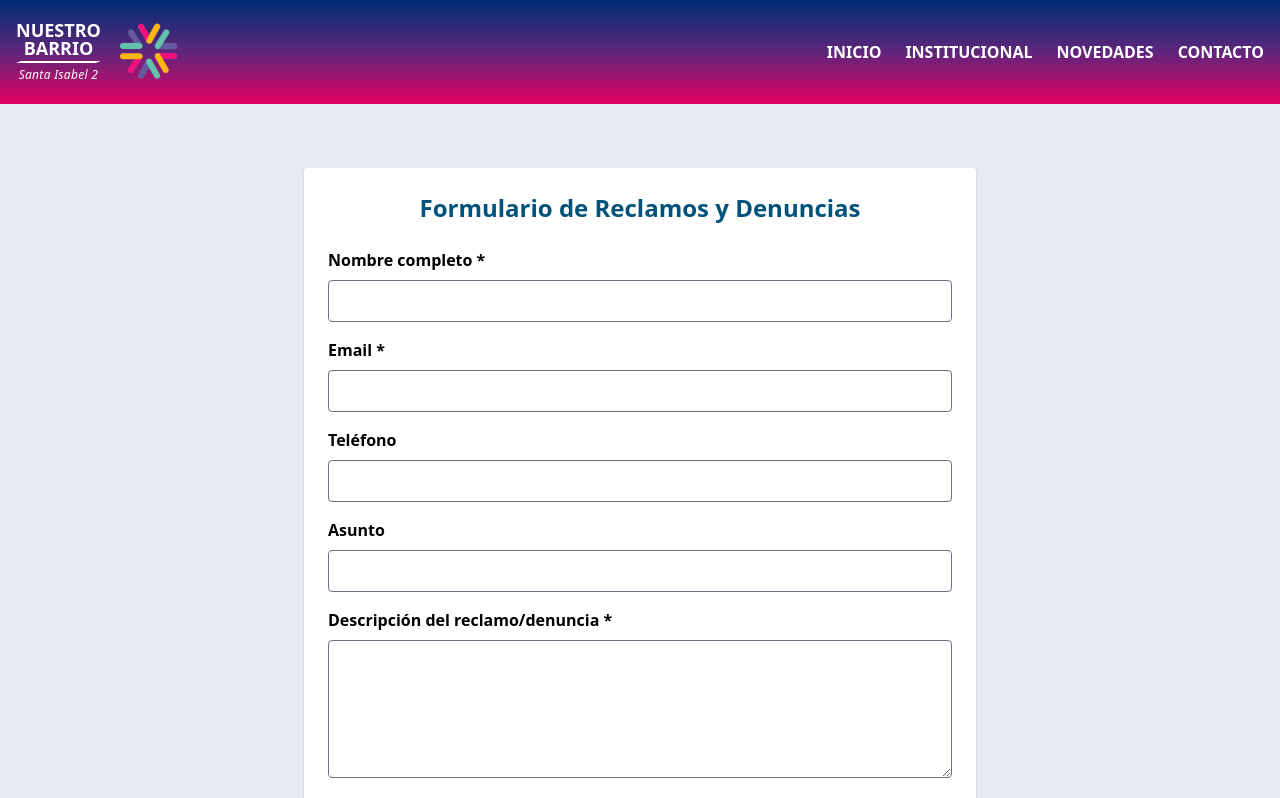
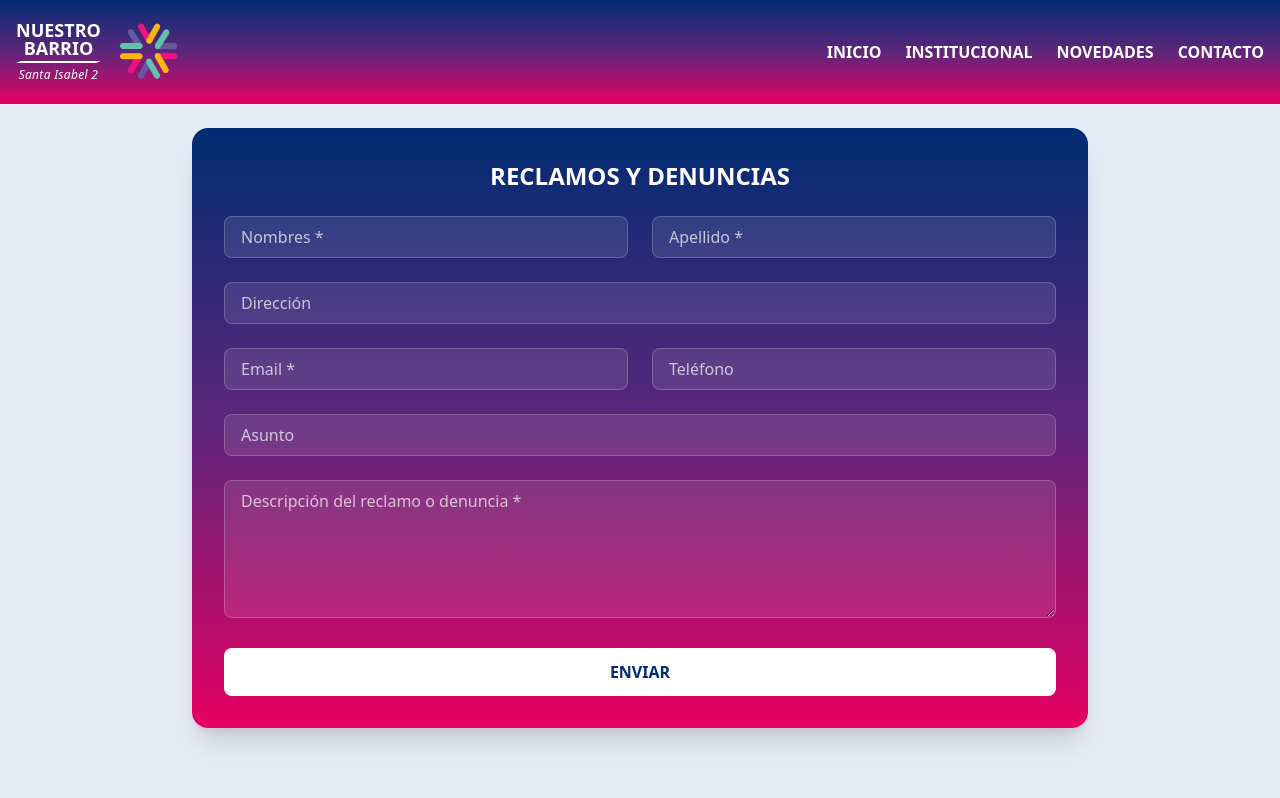
Before and after one commit to JosePolvora/VecinalFront, a React (Vite) app: page /reclamos in a window 1280 px wide. Shown: the top 798 px of the page. Built offline with nearby package versions, Linux system fonts and the light colour scheme.

Commit message:
actualizacion

```diff
--- a/package.json
+++ b/package.json
@@ -18,7 +18,8 @@
     "react": "^18.3.1",
     "react-dom": "^18.3.1",
     "react-icons": "^5.5.0",
-    "react-router-dom": "^6.24.1"
+    "react-router-dom": "^6.24.1",
+    "sweetalert2": "^11.22.2"
   },
   "devDependencies": {
     "@types/react": "^18.3.3",
--- a/src/componentes/layout/Footer.jsx
+++ b/src/componentes/layout/Footer.jsx
@@ -75,9 +75,9 @@ export default function Footer() {
                         <Link to="/institucional" className="hover:text-gray-300 transition-colors">
                             Institucional
                         </Link>
-                        <Link to="/digital" className="hover:text-gray-300 transition-colors">
+                        {/* <Link to="/digital" className="hover:text-gray-300 transition-colors">
                             Santa Isabel Digital
-                        </Link>
+                        </Link> */}
                         <Link to="/novedades" className="hover:text-gray-300 transition-colors">
                             Novedades
                         </Link>
--- a/src/paginas/FormularioReclamos.jsx
+++ b/src/paginas/FormularioReclamos.jsx
@@ -1,8 +1,13 @@
 import { useState } from 'react';
+import axios from 'axios';
+import Swal from 'sweetalert2';
+
 
 const FormularioReclamos = () => {
   const [formData, setFormData] = useState({
-    nombre: '',
+    nombres: '',
+    apellido: '',
+    direccion: '',
     email: '',
     telefono: '',
     asunto: '',
@@ -19,124 +24,143 @@ const FormularioReclamos = () => {
     });
   };
 
-  const handleSubmit = (e) => {
+  const handleSubmit = async (e) => {
     e.preventDefault();
 
-    // Aquí podés agregar validaciones básicas
-    if (!formData.nombre || !formData.email || !formData.descripcion) {
-      setError('Por favor, completa los campos requeridos.');
+    if (!formData.nombres || !formData.apellido || !formData.email || !formData.descripcion) {
+      Swal.fire({
+        icon: 'warning',
+        title: 'Campos Incompletos',
+        text: 'Por favor, completá los campos requeridos.',
+      });
       return;
     }
 
-    setError(null);
+    try {
+      await axios.post('http://localhost:3000/api/reclamos', formData);
 
-    // Simulamos envío
-    console.log('Datos enviados:', formData);
+      Swal.fire({
+        icon: 'success',
+        title: '¡Reclamo enviado!',
+        text: 'Tu reclamo fue registrado correctamente.',
+      });
 
-    // Aquí pondrías tu lógica real para enviar datos al backend con fetch o axios
-
-    setEnviado(true);
-
-    // Limpiar formulario si querés
       setFormData({
-      nombre: '',
+        nombres: '',
+        apellido: '',
+        direccion: '',
         email: '',
         telefono: '',
         asunto: '',
         descripcion: '',
       });
+    } catch (error) {
+      console.error(error);
+      Swal.fire({
+        icon: 'error',
+        title: 'Error',
+        text: 'Hubo un problema al enviar el reclamo.',
+      });
+    }
   };
 
   return (
-    <div className="max-w-2xl mx-auto p-6 bg-white rounded shadow mt-10">
-      <h2 className="text-2xl font-bold mb-6 text-[#00527A] text-center">
-        Formulario de Reclamos y Denuncias
-      </h2>
+    <form
+      onSubmit={handleSubmit}
+      className="max-w-4xl mx-auto p-8 rounded-2xl shadow-xl text-white bg-gradient-to-b from-[#002c73] via-[#5e267b] to-[#e70063] space-y-6"
+    >
+      <h2 className="text-2xl font-bold text-center">RECLAMOS Y DENUNCIAS</h2>
 
       {enviado && (
-        <div className="mb-4 p-4 bg-green-100 text-green-700 rounded">
+        <div className="p-3 text-center bg-green-100 text-green-800 rounded-lg text-sm font-semibold">
           ¡Tu reclamo fue enviado con éxito!
         </div>
       )}
 
       {error && (
-        <div className="mb-4 p-4 bg-red-100 text-red-700 rounded">
+        <div className="p-3 text-center bg-red-100 text-red-800 rounded-lg text-sm font-semibold">
           {error}
         </div>
       )}
 
-      <form onSubmit={handleSubmit}>
-        <label className="block mb-2 font-semibold" htmlFor="nombre">
-          Nombre completo *
-        </label>
+      {/* Nombres y Apellido */}
+      <div className="grid grid-cols-1 md:grid-cols-2 gap-6">
         <input
           type="text"
-          id="nombre"
-          name="nombre"
-          value={formData.nombre}
+          name="nombres"
+          value={formData.nombres}
           onChange={handleChange}
-          className="w-full mb-4 p-2 border rounded"
-          required
+          placeholder="Nombres *"
+          className="w-full px-4 py-2 bg-white/10 border border-white/20 rounded-lg placeholder-white/70 focus:outline-none focus:ring-2 focus:ring-white"
+        />
+        <input
+          type="text"
+          name="apellido"
+          value={formData.apellido}
+          onChange={handleChange}
+          placeholder="Apellido *"
+          className="w-full px-4 py-2 bg-white/10 border border-white/20 rounded-lg placeholder-white/70 focus:outline-none focus:ring-2 focus:ring-white"
+        />
+      </div>
+
+      {/* Dirección */}
+      <input
+        type="text"
+        name="direccion"
+        value={formData.direccion}
+        onChange={handleChange}
+        placeholder="Dirección"
+        className="w-full px-4 py-2 bg-white/10 border border-white/20 rounded-lg placeholder-white/70 focus:outline-none focus:ring-2 focus:ring-white"
       />
 
-        <label className="block mb-2 font-semibold" htmlFor="email">
-          Email *
-        </label>
+      {/* Email y Teléfono */}
+      <div className="grid grid-cols-1 md:grid-cols-2 gap-6">
         <input
           type="email"
-          id="email"
           name="email"
           value={formData.email}
           onChange={handleChange}
-          className="w-full mb-4 p-2 border rounded"
-          required
+          placeholder="Email *"
+          className="w-full px-4 py-2 bg-white/10 border border-white/20 rounded-lg placeholder-white/70 focus:outline-none focus:ring-2 focus:ring-white"
         />
-
-        <label className="block mb-2 font-semibold" htmlFor="telefono">
-          Teléfono
-        </label>
         <input
           type="tel"
-          id="telefono"
           name="telefono"
           value={formData.telefono}
           onChange={handleChange}
-          className="w-full mb-4 p-2 border rounded"
+          placeholder="Teléfono"
+          className="w-full px-4 py-2 bg-white/10 border border-white/20 rounded-lg placeholder-white/70 focus:outline-none focus:ring-2 focus:ring-white"
         />
+      </div>
 
-        <label className="block mb-2 font-semibold" htmlFor="asunto">
-          Asunto
-        </label>
+      {/* Asunto */}
       <input
         type="text"
-          id="asunto"
         name="asunto"
         value={formData.asunto}
         onChange={handleChange}
-          className="w-full mb-4 p-2 border rounded"
+        placeholder="Asunto"
+        className="w-full px-4 py-2 bg-white/10 border border-white/20 rounded-lg placeholder-white/70 focus:outline-none focus:ring-2 focus:ring-white"
       />
 
-        <label className="block mb-2 font-semibold" htmlFor="descripcion">
-          Descripción del reclamo/denuncia *
-        </label>
+      {/* Descripción */}
       <textarea
-          id="descripcion"
         name="descripcion"
         value={formData.descripcion}
         onChange={handleChange}
-          className="w-full mb-4 p-2 border rounded"
         rows="5"
-          required
-        ></textarea>
+        placeholder="Descripción del reclamo o denuncia *"
+        className="w-full px-4 py-2 bg-white/10 border border-white/20 rounded-lg placeholder-white/70 focus:outline-none focus:ring-2 focus:ring-white"
+      />
 
+      {/* Botón */}
       <button
         type="submit"
-          className="bg-[#00527A] text-white px-6 py-2 rounded hover:bg-[#003f57] transition"
+        className="w-full py-3 bg-white text-[#002c73] font-bold rounded-lg hover:bg-white/90 transition"
       >
-          Enviar
+        ENVIAR
       </button>
     </form>
-    </div>
   );
 };
 
--- a/src/paginas/Inicio.jsx
+++ b/src/paginas/Inicio.jsx
@@ -170,18 +170,48 @@ const Inicio = () => {
       {/* Sección adaptada: "Hacer tus reclamos y denuncias aquí" */}
       <section className="max-w-6xl mx-auto px-5 py-10 text-center">
         <h2 className="text-3xl font-black mb-10 text-[#00527A] text-center border-b-2 border-[#00527A] pb-4 uppercase">
-          Hace tus reclamos y denuncias, <span className="text-cyan-500">aquí</span>
+          Todos tus accesos, <span className="text-cyan-500">están acá.</span>
         </h2>
 
+        <div className="flex flex-col md:flex-row justify-center items-center gap-8">
+          {/* Acceso a Reclamos */}
+          <Link
+            to="/reclamos"
+            className="bg-[#00a8e6] rounded-xl p-6 text-white w-48 h-48 hover:bg-[#008cc4] transition flex flex-col items-center justify-center text-center space-y-2"
+          >
+            <svg
+              xmlns="http://www.w3.org/2000/svg"
+              width="48"
+              height="48"
+              fill="white"
+              viewBox="0 0 24 24"
+            >
+              <path d="M19 2H8a2 2 0 0 0-2 2v3H5a2 2 0 0 0-2 2v11a2 2 0 0 0 2 2h11a2 2 0 0 0 2-2v-1h1a2 2 0 0 0 2-2V4a2 2 0 0 0-2-2Zm-4.5 12a.5.5 0 0 1-1 0V9a.5.5 0 0 1 1 0Zm-.5 1.75a.75.75 0 1 1-.001 1.501A.75.75 0 0 1 14 15.75ZM8 4h11v11h-1V9a2 2 0 0 0-2-2h-6V4Z" />
+            </svg>
+            <div className="text-base font-semibold leading-tight">Reclamos</div>
+            <div className="text-sm">Denuncias o quejas</div>
+          </Link>
 
-        {/* Aquí cambio a Link para navegación interna */}
-        <Link
-          to="/reclamos"
-          className="block bg-blue-600 rounded-xl p-6 text-white font-semibold w-48 mx-auto hover:bg-blue-700 transition"
-        >
-          Reclamos y Denuncias
-        </Link>
+          {/* Acceso a Cámara */}
+          <Link
+            to="/camara"
+            className="bg-[#e91e63] rounded-xl p-6 text-white w-48 h-48 hover:bg-[#d81b60] transition flex flex-col items-center justify-center text-center space-y-2"
+          >
+            <svg
+              xmlns="http://www.w3.org/2000/svg"
+              width="48"
+              height="48"
+              fill="white"
+              viewBox="0 0 24 24"
+            >
+              <path d="M19 7h-1.586l-2-2H4a2 2 0 0 0-2 2v8h2v2h8v-2h6v2h2v-2h2v-4a3 3 0 0 0-3-3Zm1 5h-1v-2H4V7h11.586l2 2H19a1 1 0 0 1 1 1Z" />
+            </svg>
+            <div className="text-base font-semibold leading-tight">Cámara en Vivo</div>
+            <div className="text-sm">Ver plaza en directo</div>
+          </Link>
+        </div>
       </section>
+
 
       {/* NOVEDADES con carrusel */}
       <section className="max-w-6xl mx-auto px-4 py-8">
@@ -253,11 +283,17 @@ const Inicio = () => {
       {lightboxActive && (
         <div
           className="fixed inset-0 bg-black bg-opacity-80 flex justify-center items-center z-50"
-          onClick={closeLightbox}
+          onClick={closeLightbox}  // clic fuera cierra
         >
-          <div className="relative w-full max-w-6xl max-h-[90vh] mx-4">
+          <div
+            className="relative w-full max-w-6xl max-h-[90vh] mx-4"
+            onClick={(e) => e.stopPropagation()} // evita cerrar cuando clickeas dentro del cuadro
+          >
             <button
-              onClick={closeLightbox}
+              onClick={(e) => {
+                e.stopPropagation();  // para evitar que el click en el botón propague y cierre dos veces
+                closeLightbox();
+              }}
               className="absolute top-2 right-2 text-white text-3xl font-bold z-50"
             >
               ×
@@ -266,11 +302,12 @@ const Inicio = () => {
               src={currentImage}
               alt="Imagen ampliada"
               className="w-full max-h-[90vh] object-contain rounded shadow-lg"
-              onClick={(e) => e.stopPropagation()}
+              onClick={(e) => e.stopPropagation()} // evita cerrar si clickeas la imagen
             />
           </div>
         </div>
       )}
+
     </div>
   );
 };
```
Also changed, not shown: 1 other file (tests, documents, lock files or other folders). Lines whose indentation alone changed are shown as unchanged.
